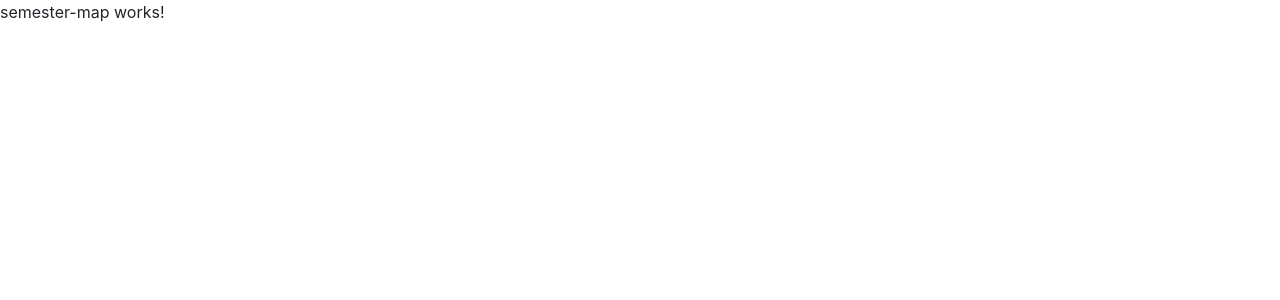
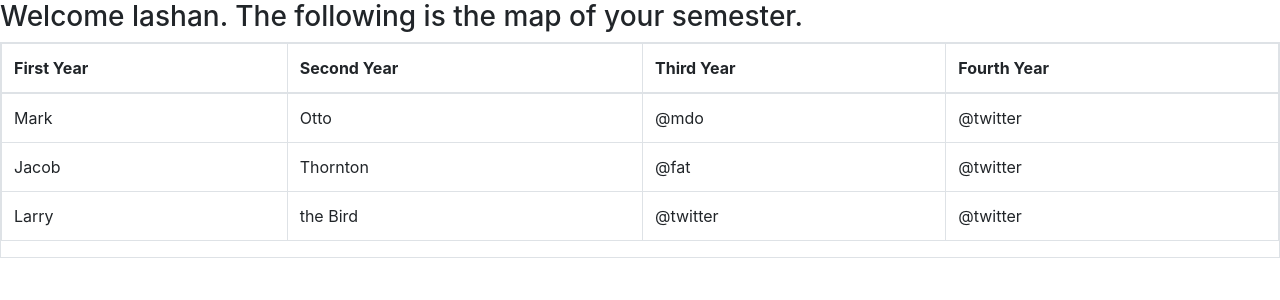
Before and after one commit to lashanfaliq95/learningManagmentSystem, an Angular app: page /semesterMap in a window 1280 px wide. Shown: the top 300 px of the page. Built offline with nearby package versions, Linux system fonts and the light colour scheme.

Commit message:
Initialise the semester map

```diff
--- a/src/app/semester-map/semester-map.component.html
+++ b/src/app/semester-map/semester-map.component.html
@@ -1 +1,33 @@
-<p>semester-map works!</p>
+<h3>Welcome {{studen.name}}. The following is the map of your semester.</h3>
+<div class="table table-bordered">
+    <table class="table">
+        <thead>
+            <tr>
+                <th scope="col">First Year</th>
+                <th scope="col">Second Year</th>
+                <th scope="col">Third Year</th>
+                <th scope="col">Fourth Year</th>
+            </tr>
+        </thead>
+        <tbody>
+            <tr>
+                <td>Mark</td>
+                <td>Otto</td>
+                <td>@mdo</td>
+                <td>@twitter</td>
+            </tr>
+            <tr>
+                <td>Jacob</td>
+                <td>Thornton</td>
+                <td>@fat</td>
+                <td>@twitter</td>
+            </tr>
+            <tr>
+                <td>Larry</td>
+                <td>the Bird</td>
+                <td>@twitter</td>
+                <td>@twitter</td>
+            </tr>
+        </tbody>
+    </table>
+</div>
--- a/src/app/semester-map/semester-map.component.ts
+++ b/src/app/semester-map/semester-map.component.ts
@@ -5,11 +5,9 @@ import { Component, OnInit } from '@angular/core';
   templateUrl: './semester-map.component.html',
   styleUrls: ['./semester-map.component.scss']
 })
-export class SemesterMapComponent implements OnInit {
-
-  constructor() { }
-
-  ngOnInit(): void {
+export class SemesterMapComponent {
+  studen = {
+    name: 'lashan'
   }
 
 }
```
Also changed, not shown: 1 other file (tests, documents, lock files or other folders).
